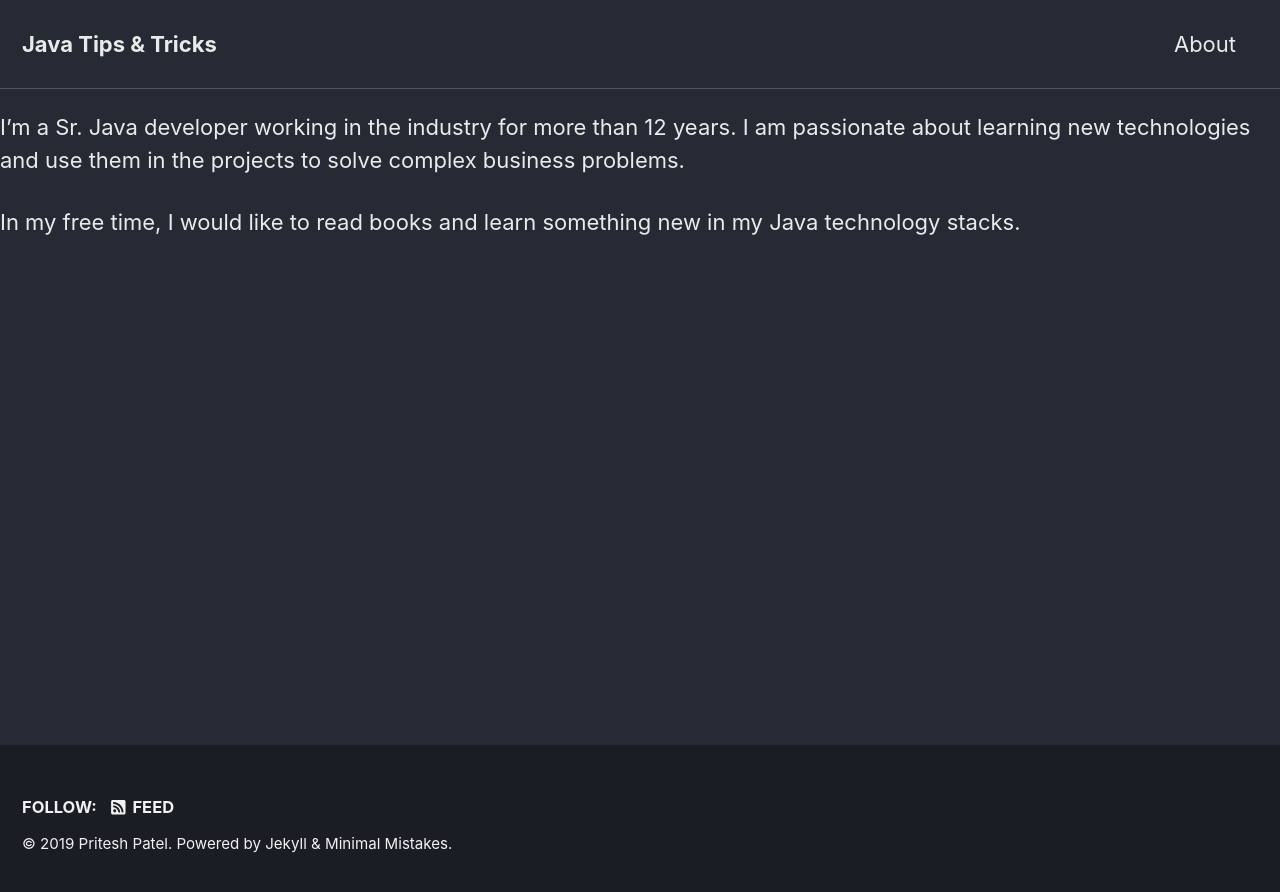
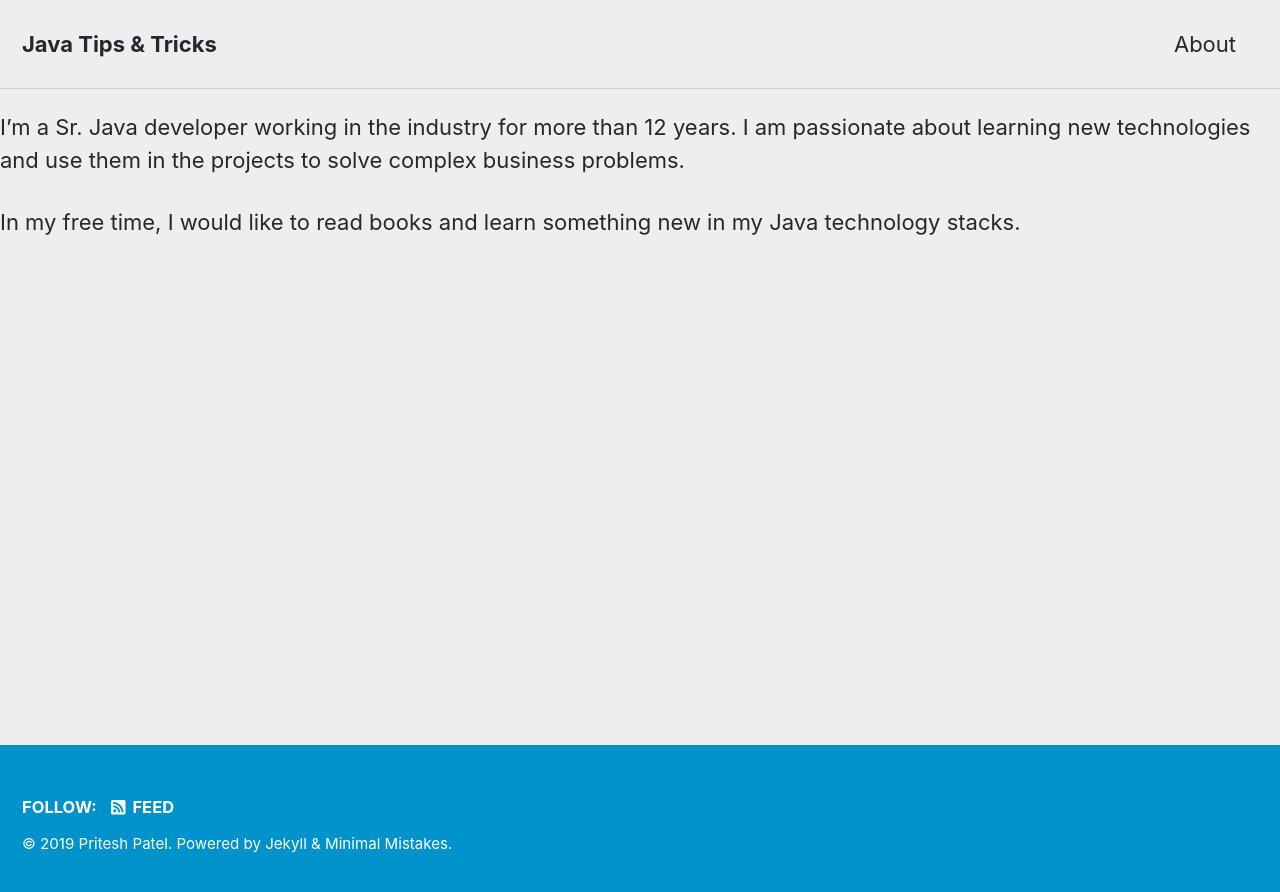
Before and after one commit to pritspatel/blog, a Jekyll site: the page built from _pages/about.md, in a window 1280 px wide. Shown: the top 892 px of the page. Built offline with Jekyll 4.4.1, drawn with Linux system fonts in a browser that asks for light colours; cached includes are drawn as plain includes; nearby versions of some CDN libraries; our own code applies the rules of GitHub Pages for plain Markdown files.

```diff
--- a/_config.yml
+++ b/_config.yml
@@ -12,7 +12,7 @@
 
 # theme                  : "minimal-mistakes-jekyll"
 # remote_theme           : "mmistakes/minimal-mistakes"
-minimal_mistakes_skin    : "dark" # "air", "aqua", "contrast", "dark", "dirt", "neon", "mint", "plum", "sunrise"
+minimal_mistakes_skin    : "air" # "air", "aqua", "contrast", "dark", "dirt", "neon", "mint", "plum", "sunrise"
 
 # Site Settings
 locale                   : "en-US"
--- a/index.html
+++ b/index.html
@@ -2,5 +2,5 @@
 layout: home
 author_profile: true
 header:
-    image: "/images/banner.jpg"
+    image: "/images/banner1.jpg"
 ---
```
